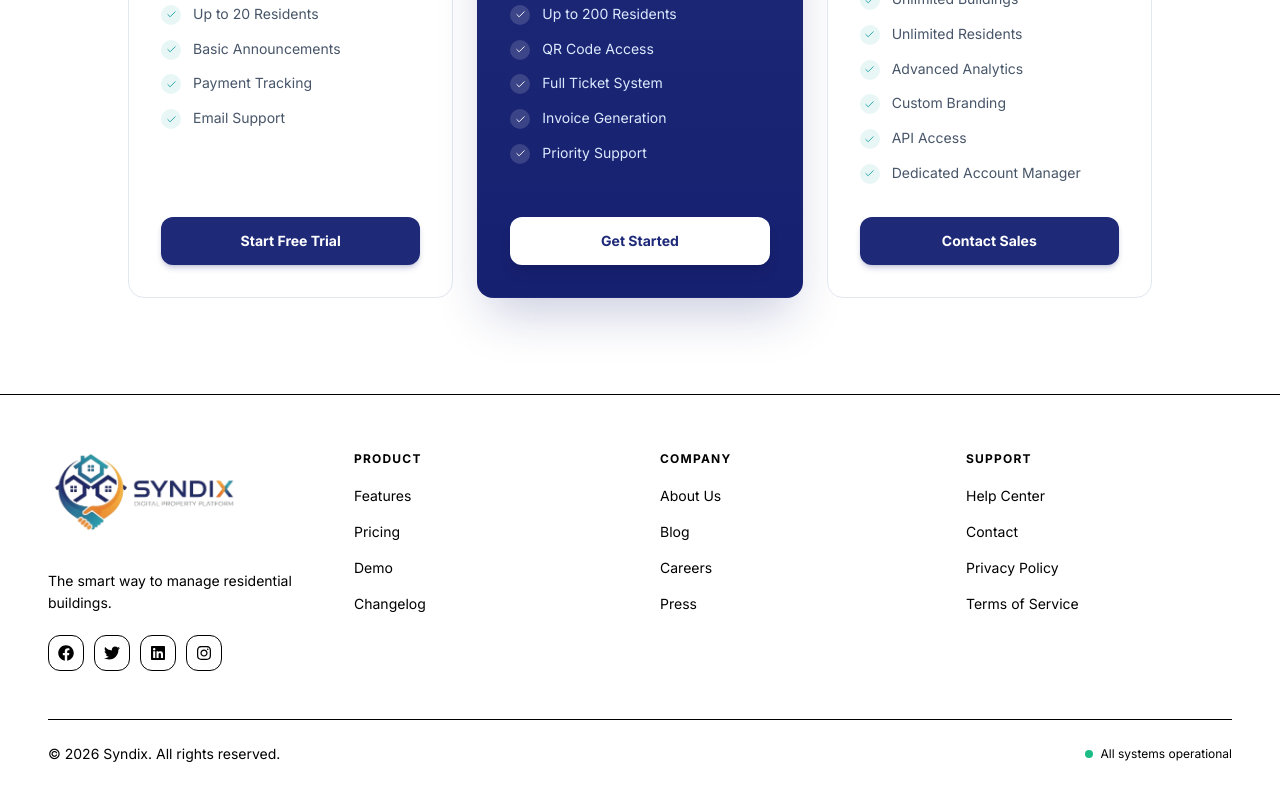
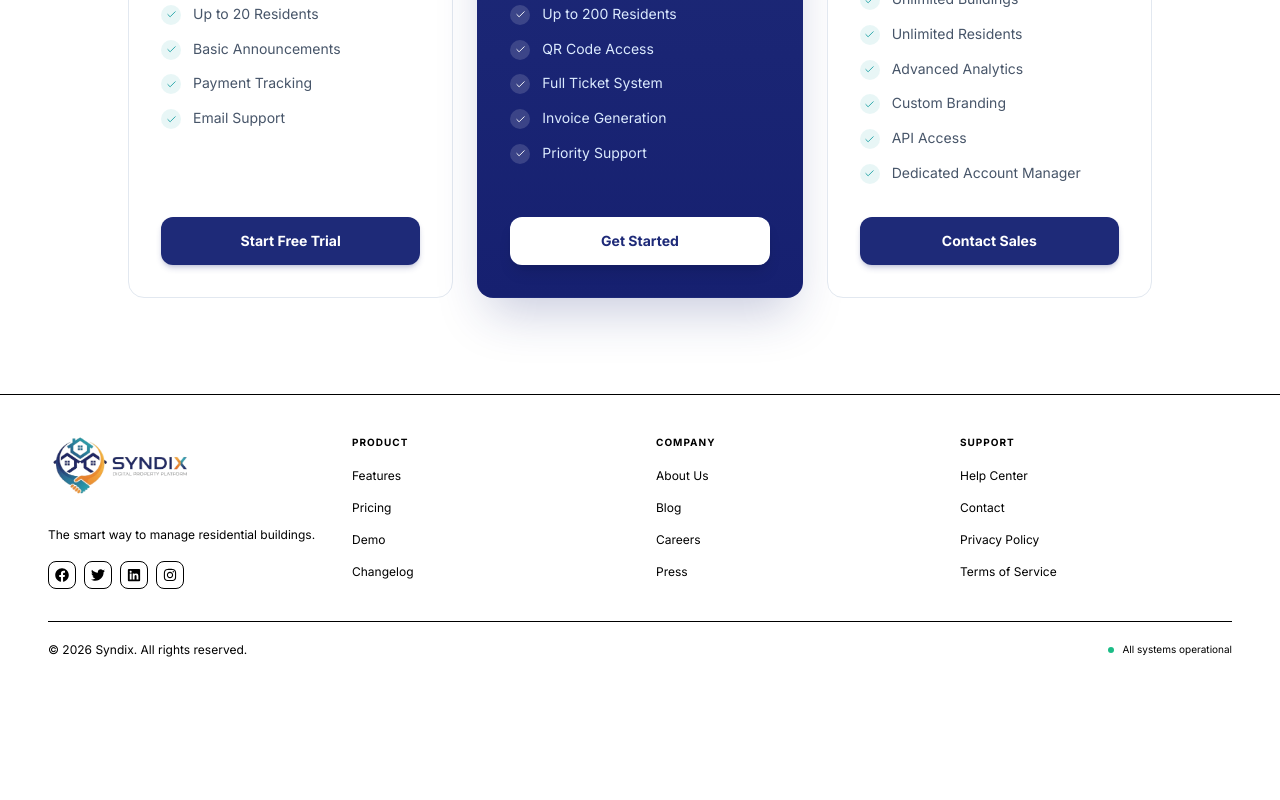
Before and after one commit to ikramikram2020/Syndix, a Next.js app: page / in a window 1280 px wide. Shown: the part 2764-3564 px from the top of the page. After the commit the page ends 3462 px from the top, so only its background shows below. Built offline with nearby package versions, Linux system fonts and the light colour scheme.

Commit message:
new update

```diff
--- a/src/components/landing/Footer.tsx
+++ b/src/components/landing/Footer.tsx
@@ -50,65 +50,65 @@ export default function Footer() {
 
   return (
     <footer className="bg-[var(--syndix-surface)] border-t border-[var(--syndix-border)]">
-      <div className="max-w-[1440px] mx-auto px-6 lg:px-12 py-14">
-        <div className="grid grid-cols-2 md:grid-cols-4 gap-10 mb-12">
+      <div className="max-w-[1440px] mx-auto px-6 lg:px-12 py-10">
+        <div className="grid grid-cols-2 md:grid-cols-4 gap-8 mb-8">
           {/* Column 1 - Brand */}
           <div className="col-span-2 md:col-span-1">
-            <Link href="/" className="inline-block mb-4">
-              <div className="relative w-48 h-auto">
+            <Link href="/" className="inline-block mb-3">
+              <div className="relative w-36 h-auto">
                 <Image
                   src="/logo2.png"
                   alt="SYNDIX Logo"
-                  width={192}
-                  height={60}
+                  width={144}
+                  height={45}
                   className="object-contain w-full h-auto"
                   priority
                 />
               </div>
             </Link>
-            <p className="text-sm text-[var(--syndix-medium)] leading-relaxed max-w-xs mt-4">
+            <p className="text-xs text-[var(--syndix-medium)] leading-relaxed max-w-xs mt-3">
               {t.footer.tagline}
             </p>
-            <div className="flex gap-2.5 mt-5">
+            <div className="flex gap-2 mt-4">
               <a
                 href="#"
-                className="w-9 h-9 rounded-xl bg-white hover:bg-gray-100 border border-[var(--syndix-border)] flex items-center justify-center transition-all group"
+                className="w-7 h-7 rounded-lg bg-white hover:bg-gray-100 border border-[var(--syndix-border)] flex items-center justify-center transition-all group"
               >
-                <FaFacebook className="w-4 h-4 text-[var(--syndix-medium)] group-hover:text-[var(--syndix-navy)] transition-colors" />
+                <FaFacebook className="w-3.5 h-3.5 text-[var(--syndix-medium)] group-hover:text-[var(--syndix-navy)] transition-colors" />
               </a>
               <a
                 href="#"
-                className="w-9 h-9 rounded-xl bg-white hover:bg-gray-100 border border-[var(--syndix-border)] flex items-center justify-center transition-all group"
+                className="w-7 h-7 rounded-lg bg-white hover:bg-gray-100 border border-[var(--syndix-border)] flex items-center justify-center transition-all group"
               >
-                <FaTwitter className="w-4 h-4 text-[var(--syndix-medium)] group-hover:text-[var(--syndix-navy)] transition-colors" />
+                <FaTwitter className="w-3.5 h-3.5 text-[var(--syndix-medium)] group-hover:text-[var(--syndix-navy)] transition-colors" />
               </a>
               <a
                 href="#"
-                className="w-9 h-9 rounded-xl bg-white hover:bg-gray-100 border border-[var(--syndix-border)] flex items-center justify-center transition-all group"
+                className="w-7 h-7 rounded-lg bg-white hover:bg-gray-100 border border-[var(--syndix-border)] flex items-center justify-center transition-all group"
               >
-                <FaLinkedin className="w-4 h-4 text-[var(--syndix-medium)] group-hover:text-[var(--syndix-navy)] transition-colors" />
+                <FaLinkedin className="w-3.5 h-3.5 text-[var(--syndix-medium)] group-hover:text-[var(--syndix-navy)] transition-colors" />
               </a>
               <a
                 href="#"
-                className="w-9 h-9 rounded-xl bg-white hover:bg-gray-100 border border-[var(--syndix-border)] flex items-center justify-center transition-all group"
+                className="w-7 h-7 rounded-lg bg-white hover:bg-gray-100 border border-[var(--syndix-border)] flex items-center justify-center transition-all group"
               >
-                <FaInstagram className="w-4 h-4 text-[var(--syndix-medium)] group-hover:text-[var(--syndix-navy)] transition-colors" />
+                <FaInstagram className="w-3.5 h-3.5 text-[var(--syndix-medium)] group-hover:text-[var(--syndix-navy)] transition-colors" />
               </a>
             </div>
           </div>
 
           {columns.map((col, i) => (
             <div key={i}>
-              <p className="text-xs font-bold text-[var(--syndix-light)] uppercase tracking-widest mb-4">
+              <p className="text-[10px] font-bold text-[var(--syndix-light)] uppercase tracking-widest mb-3">
                 {col.title}
               </p>
-              <ul className="space-y-3">
+              <ul className="space-y-2">
                 {col.links.map((link, li) => (
                   <li key={li}>
                     <a
                       href={link.href}
                       onClick={(e) => handleHashClick(e, link.href)}
-                      className="text-sm text-[var(--syndix-medium)] hover:text-[var(--syndix-navy)] transition-colors cursor-pointer"
+                      className="text-xs text-[var(--syndix-medium)] hover:text-[var(--syndix-navy)] transition-colors cursor-pointer"
                     >
                       {link.label}
                     </a>
@@ -119,13 +119,13 @@ export default function Footer() {
           ))}
         </div>
 
-        <div className="border-t border-[var(--syndix-border)] pt-6 flex flex-col sm:flex-row items-center justify-between gap-3">
-          <p className="text-sm text-[var(--syndix-light)]">
+        <div className="border-t border-[var(--syndix-border)] pt-5 flex flex-col sm:flex-row items-center justify-between gap-2">
+          <p className="text-xs text-[var(--syndix-light)]">
             © {year} Syndix. {t.footer.rights}
           </p>
           <div className="flex items-center gap-2">
-            <span className="w-2 h-2 rounded-full bg-emerald-500 animate-pulse" />
-            <span className="text-xs text-[var(--syndix-light)]">
+            <span className="w-1.5 h-1.5 rounded-full bg-emerald-500 animate-pulse" />
+            <span className="text-[10px] text-[var(--syndix-light)]">
               All systems operational
             </span>
           </div>
```
